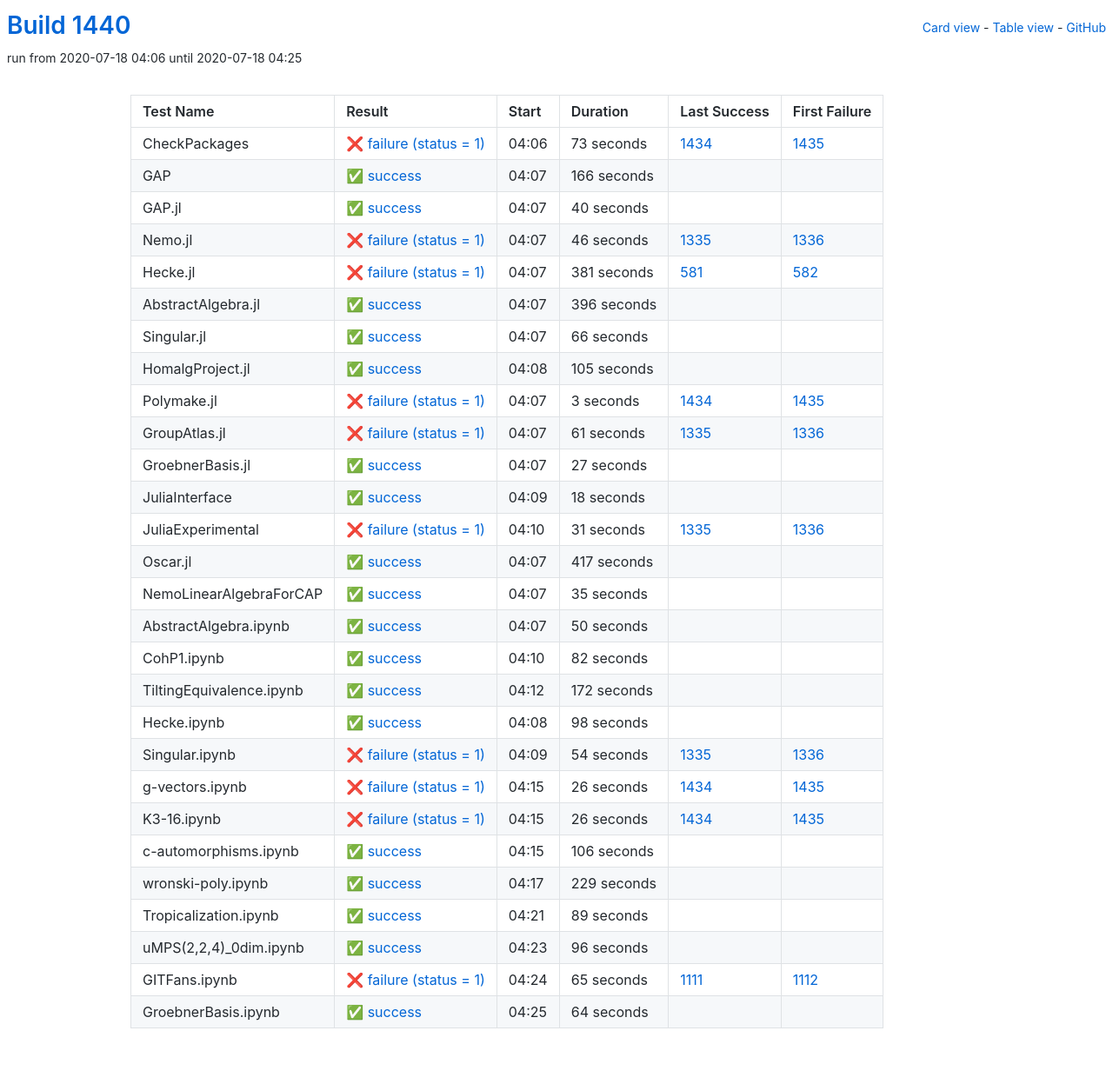
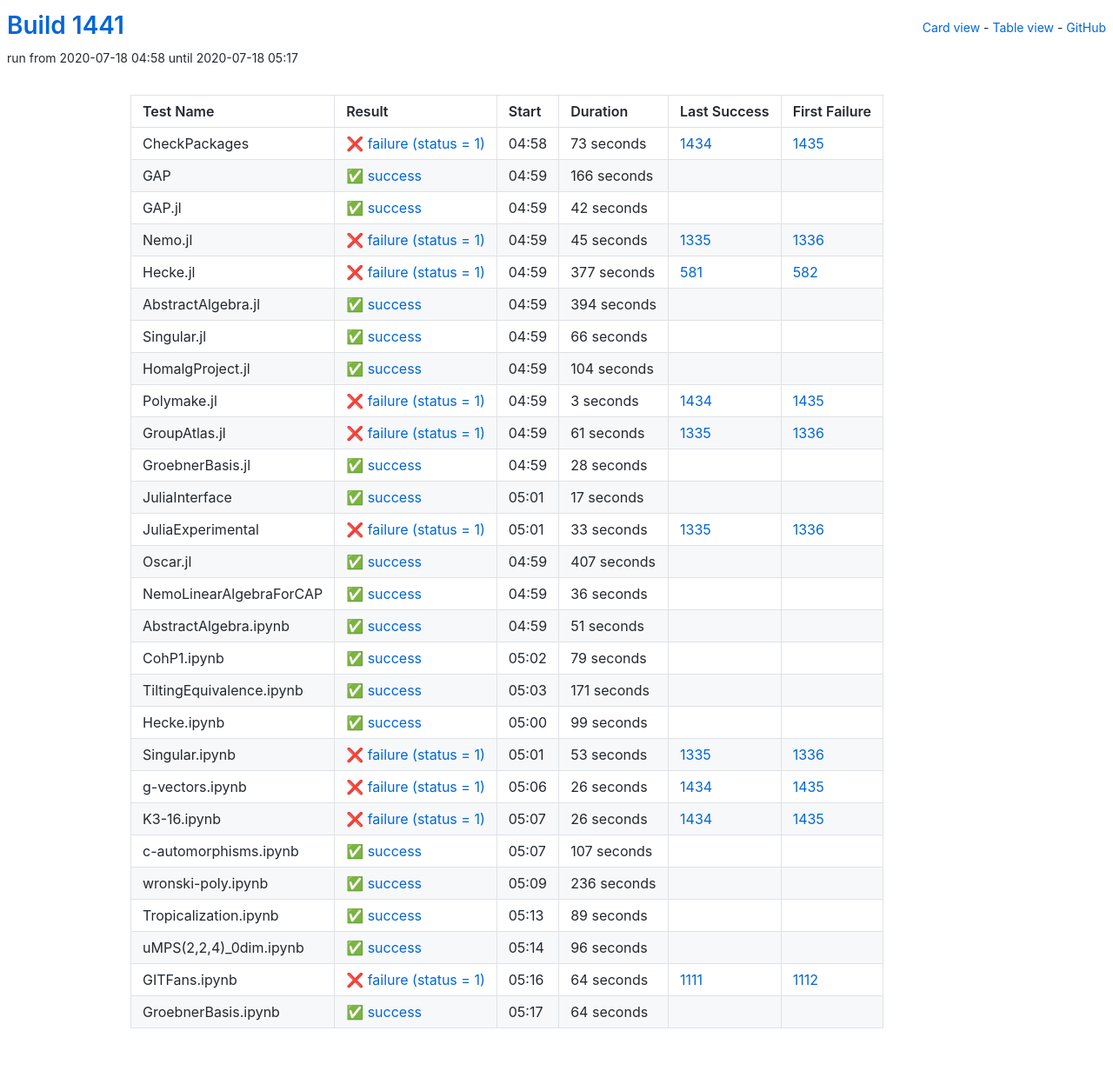
Before and after one commit to oscar-system/oscar-ci-status-1.4, a Jekyll site: the page built from table.html, in a window 1280 px wide. Shown: the whole page at 87% size. Built offline with Jekyll 4.4.1, drawn with Linux system fonts in a browser that asks for light colours.

Commit message:
Build #1441

```diff
--- a/_data/ci.yml
+++ b/_data/ci.yml
@@ -1,6 +1,6 @@
 ---
-build: 1440
-build_url: https://oscarci.mathematik.uni-kl.de/job/oscar-julia-1.4/1440/
+build: 1441
+build_url: https://oscarci.mathematik.uni-kl.de/job/oscar-julia-1.4/1441/
 job: oscar-julia-1.4
 organization: oscar-system
 repo: oscar-ci-status-1.4
@@ -8,8 +8,8 @@ repourl: https://github.com/oscar-system/oscar-ci-status-1.4
 tests:
 - name: CheckPackages
   id: checkpackages
-  log: https://oscarci.mathematik.uni-kl.de/job/oscar-julia-1.4/1440/artifact/logs/build-1440/CheckPackages.log
-  start: 2020-07-18 04:06
+  log: https://oscarci.mathematik.uni-kl.de/job/oscar-julia-1.4/1441/artifact/logs/build-1441/CheckPackages.log
+  start: 2020-07-18 04:58
   success: false
   exitcode: 1
   status: failure
@@ -20,8 +20,8 @@ tests:
   first_failure_url: https://oscarci.mathematik.uni-kl.de/job/oscar-julia-1.4/1435/
 - name: GAP
   id: gap
-  log: https://oscarci.mathematik.uni-kl.de/job/oscar-julia-1.4/1440/artifact/logs/build-1440/GAP.log
-  start: 2020-07-18 04:07
+  log: https://oscarci.mathematik.uni-kl.de/job/oscar-julia-1.4/1441/artifact/logs/build-1441/GAP.log
+  start: 2020-07-18 04:59
   success: true
   exitcode: 0
   status: success
@@ -32,56 +32,56 @@ tests:
   first_failure_url:
 - name: GAP.jl
   id: gap-jl
-  log: https://oscarci.mathematik.uni-kl.de/job/oscar-julia-1.4/1440/artifact/logs/build-1440/GAP.jl.log
-  start: 2020-07-18 04:07
+  log: https://oscarci.mathematik.uni-kl.de/job/oscar-julia-1.4/1441/artifact/logs/build-1441/GAP.jl.log
+  start: 2020-07-18 04:59
   success: true
   exitcode: 0
   status: success
-  duration: 40
+  duration: 42
   last_success: false
   last_success_url:
   first_failure: false
   first_failure_url:
 - name: Nemo.jl
   id: nemo-jl
-  log: https://oscarci.mathematik.uni-kl.de/job/oscar-julia-1.4/1440/artifact/logs/build-1440/Nemo.jl.log
-  start: 2020-07-18 04:07
+  log: https://oscarci.mathematik.uni-kl.de/job/oscar-julia-1.4/1441/artifact/logs/build-1441/Nemo.jl.log
+  start: 2020-07-18 04:59
   success: false
   exitcode: 1
   status: failure
-  duration: 46
+  duration: 45
   last_success: 1335
   last_success_url: https://oscarci.mathematik.uni-kl.de/job/oscar-julia-1.4/1335/
   first_failure: 1336
   first_failure_url: https://oscarci.mathematik.uni-kl.de/job/oscar-julia-1.4/1336/
 - name: Hecke.jl
   id: hecke-jl
-  log: https://oscarci.mathematik.uni-kl.de/job/oscar-julia-1.4/1440/artifact/logs/build-1440/Hecke.jl.log
-  start: 2020-07-18 04:07
+  log: https://oscarci.mathematik.uni-kl.de/job/oscar-julia-1.4/1441/artifact/logs/build-1441/Hecke.jl.log
+  start: 2020-07-18 04:59
   success: false
   exitcode: 1
   status: failure
-  duration: 381
+  duration: 377
   last_success: 581
   last_success_url: https://oscarci.mathematik.uni-kl.de/job/oscar-julia-1.4/581/
   first_failure: 582
   first_failure_url: https://oscarci.mathematik.uni-kl.de/job/oscar-julia-1.4/582/
 - name: AbstractAlgebra.jl
   id: abstractalgebra-jl
-  log: https://oscarci.mathematik.uni-kl.de/job/oscar-julia-1.4/1440/artifact/logs/build-1440/AbstractAlgebra.jl.log
-  start: 2020-07-18 04:07
+  log: https://oscarci.mathematik.uni-kl.de/job/oscar-julia-1.4/1441/artifact/logs/build-1441/AbstractAlgebra.jl.log
+  start: 2020-07-18 04:59
   success: true
   exitcode: 0
   status: success
-  duration: 396
+  duration: 394
   last_success: false
   last_success_url:
   first_failure: false
   first_failure_url:
 - name: Singular.jl
   id: singular-jl
-  log: https://oscarci.mathematik.uni-kl.de/job/oscar-julia-1.4/1440/artifact/logs/build-1440/Singular.jl.log
-  start: 2020-07-18 04:07
+  log: https://oscarci.mathematik.uni-kl.de/job/oscar-julia-1.4/1441/artifact/logs/build-1441/Singular.jl.log
+  start: 2020-07-18 04:59
   success: true
   exitcode: 0
   status: success
@@ -92,20 +92,20 @@ tests:
   first_failure_url:
 - name: HomalgProject.jl
   id: homalgproject-jl
-  log: https://oscarci.mathematik.uni-kl.de/job/oscar-julia-1.4/1440/artifact/logs/build-1440/HomalgProject.jl.log
-  start: 2020-07-18 04:08
+  log: https://oscarci.mathematik.uni-kl.de/job/oscar-julia-1.4/1441/artifact/logs/build-1441/HomalgProject.jl.log
+  start: 2020-07-18 04:59
   success: true
   exitcode: 0
   status: success
-  duration: 105
+  duration: 104
   last_success: false
   last_success_url:
   first_failure: false
   first_failure_url:
 - name: Polymake.jl
   id: polymake-jl
-  log: https://oscarci.mathematik.uni-kl.de/job/oscar-julia-1.4/1440/artifact/logs/build-1440/Polymake.jl.log
-  start: 2020-07-18 04:07
+  log: https://oscarci.mathematik.uni-kl.de/job/oscar-julia-1.4/1441/artifact/logs/build-1441/Polymake.jl.log
+  start: 2020-07-18 04:59
   success: false
   exitcode: 1
   status: failure
@@ -116,8 +116,8 @@ tests:
   first_failure_url: https://oscarci.mathematik.uni-kl.de/job/oscar-julia-1.4/1435/
 - name: GroupAtlas.jl
   id: groupatlas-jl
-  log: https://oscarci.mathematik.uni-kl.de/job/oscar-julia-1.4/1440/artifact/logs/build-1440/GroupAtlas.jl.log
-  start: 2020-07-18 04:07
+  log: https://oscarci.mathematik.uni-kl.de/job/oscar-julia-1.4/1441/artifact/logs/build-1441/GroupAtlas.jl.log
+  start: 2020-07-18 04:59
   success: false
   exitcode: 1
   status: failure
@@ -128,128 +128,128 @@ tests:
   first_failure_url: https://oscarci.mathematik.uni-kl.de/job/oscar-julia-1.4/1336/
 - name: GroebnerBasis.jl
   id: groebnerbasis-jl
-  log: https://oscarci.mathematik.uni-kl.de/job/oscar-julia-1.4/1440/artifact/logs/build-1440/GroebnerBasis.jl.log
-  start: 2020-07-18 04:07
+  log: https://oscarci.mathematik.uni-kl.de/job/oscar-julia-1.4/1441/artifact/logs/build-1441/GroebnerBasis.jl.log
+  start: 2020-07-18 04:59
   success: true
   exitcode: 0
   status: success
-  duration: 27
+  duration: 28
   last_success: false
   last_success_url:
   first_failure: false
   first_failure_url:
 - name: JuliaInterface
   id: juliainterface
-  log: https://oscarci.mathematik.uni-kl.de/job/oscar-julia-1.4/1440/artifact/logs/build-1440/JuliaInterface.log
-  start: 2020-07-18 04:09
+  log: https://oscarci.mathematik.uni-kl.de/job/oscar-julia-1.4/1441/artifact/logs/build-1441/JuliaInterface.log
+  start: 2020-07-18 05:01
   success: true
   exitcode: 0
   status: success
-  duration: 18
+  duration: 17
   last_success: false
   last_success_url:
   first_failure: false
   first_failure_url:
 - name: JuliaExperimental
   id: juliaexperimental
-  log: https://oscarci.mathematik.uni-kl.de/job/oscar-julia-1.4/1440/artifact/logs/build-1440/JuliaExperimental.log
-  start: 2020-07-18 04:10
+  log: https://oscarci.mathematik.uni-kl.de/job/oscar-julia-1.4/1441/artifact/logs/build-1441/JuliaExperimental.log
+  start: 2020-07-18 05:01
   success: false
   exitcode: 1
   status: failure
-  duration: 31
+  duration: 33
   last_success: 1335
   last_success_url: https://oscarci.mathematik.uni-kl.de/job/oscar-julia-1.4/1335/
   first_failure: 1336
   first_failure_url: https://oscarci.mathematik.uni-kl.de/job/oscar-julia-1.4/1336/
 - name: Oscar.jl
   id: oscar-jl
-  log: https://oscarci.mathematik.uni-kl.de/job/oscar-julia-1.4/1440/artifact/logs/build-1440/Oscar.jl.log
-  start: 2020-07-18 04:07
+  log: https://oscarci.mathematik.uni-kl.de/job/oscar-julia-1.4/1441/artifact/logs/build-1441/Oscar.jl.log
+  start: 2020-07-18 04:59
   success: true
   exitcode: 0
   status: success
-  duration: 417
+  duration: 407
   last_success: false
   last_success_url:
   first_failure: false
   first_failure_url:
 - name: NemoLinearAlgebraForCAP
   id: nemolinearalgebraforcap
-  log: https://oscarci.mathematik.uni-kl.de/job/oscar-julia-1.4/1440/artifact/logs/build-1440/NemoLinearAlgebraForCAP.log
-  start: 2020-07-18 04:07
+  log: https://oscarci.mathematik.uni-kl.de/job/oscar-julia-1.4/1441/artifact/logs/build-1441/NemoLinearAlgebraForCAP.log
+  start: 2020-07-18 04:59
   success: true
   exitcode: 0
   status: success
-  duration: 35
+  duration: 36
   last_success: false
   last_success_url:
   first_failure: false
   first_failure_url:
 - name: AbstractAlgebra.ipynb
   id: abstractalgebra-ipynb
-  log: https://oscarci.mathematik.uni-kl.de/job/oscar-julia-1.4/1440/artifact/logs/build-1440/AbstractAlgebra.ipynb.log
-  start: 2020-07-18 04:07
+  log: https://oscarci.mathematik.uni-kl.de/job/oscar-julia-1.4/1441/artifact/logs/build-1441/AbstractAlgebra.ipynb.log
+  start: 2020-07-18 04:59
   success: true
   exitcode: 0
   status: success
-  duration: 50
+  duration: 51
   last_success: false
   last_success_url:
   first_failure: false
   first_failure_url:
 - name: CohP1.ipynb
   id: cohp1-ipynb
-  log: https://oscarci.mathematik.uni-kl.de/job/oscar-julia-1.4/1440/artifact/logs/build-1440/CohP1.ipynb.log
-  start: 2020-07-18 04:10
+  log: https://oscarci.mathematik.uni-kl.de/job/oscar-julia-1.4/1441/artifact/logs/build-1441/CohP1.ipynb.log
+  start: 2020-07-18 05:02
   success: true
   exitcode: 0
   status: success
-  duration: 82
+  duration: 79
   last_success: false
   last_success_url:
   first_failure: false
   first_failure_url:
 - name: TiltingEquivalence.ipynb
   id: tiltingequivalence-ipynb
-  log: https://oscarci.mathematik.uni-kl.de/job/oscar-julia-1.4/1440/artifact/logs/build-1440/TiltingEquivalence.ipynb.log
-  start: 2020-07-18 04:12
+  log: https://oscarci.mathematik.uni-kl.de/job/oscar-julia-1.4/1441/artifact/logs/build-1441/TiltingEquivalence.ipynb.log
+  start: 2020-07-18 05:03
   success: true
   exitcode: 0
   status: success
-  duration: 172
+  duration: 171
   last_success: false
   last_success_url:
   first_failure: false
   first_failure_url:
 - name: Hecke.ipynb
   id: hecke-ipynb
-  log: https://oscarci.mathematik.uni-kl.de/job/oscar-julia-1.4/1440/artifact/logs/build-1440/Hecke.ipynb.log
-  start: 2020-07-18 04:08
+  log: https://oscarci.mathematik.uni-kl.de/job/oscar-julia-1.4/1441/artifact/logs/build-1441/Hecke.ipynb.log
+  start: 2020-07-18 05:00
   success: true
   exitcode: 0
   status: success
-  duration: 98
+  duration: 99
   last_success: false
   last_success_url:
   first_failure: false
   first_failure_url:
 - name: Singular.ipynb
   id: singular-ipynb
-  log: https://oscarci.mathematik.uni-kl.de/job/oscar-julia-1.4/1440/artifact/logs/build-1440/Singular.ipynb.log
-  start: 2020-07-18 04:09
+  log: https://oscarci.mathematik.uni-kl.de/job/oscar-julia-1.4/1441/artifact/logs/build-1441/Singular.ipynb.log
+  start: 2020-07-18 05:01
   success: false
   exitcode: 1
   status: failure
-  duration: 54
+  duration: 53
   last_success: 1335
   last_success_url: https://oscarci.mathematik.uni-kl.de/job/oscar-julia-1.4/1335/
   first_failure: 1336
   first_failure_url: https://oscarci.mathematik.uni-kl.de/job/oscar-julia-1.4/1336/
 - name: g-vectors.ipynb
   id: g-vectors-ipynb
-  log: https://oscarci.mathematik.uni-kl.de/job/oscar-julia-1.4/1440/artifact/logs/build-1440/g-vectors.ipynb.log
-  start: 2020-07-18 04:15
+  log: https://oscarci.mathematik.uni-kl.de/job/oscar-julia-1.4/1441/artifact/logs/build-1441/g-vectors.ipynb.log
+  start: 2020-07-18 05:06
   success: false
   exitcode: 1
   status: failure
@@ -260,8 +260,8 @@ tests:
   first_failure_url: https://oscarci.mathematik.uni-kl.de/job/oscar-julia-1.4/1435/
 - name: K3-16.ipynb
   id: k3-16-ipynb
-  log: https://oscarci.mathematik.uni-kl.de/job/oscar-julia-1.4/1440/artifact/logs/build-1440/K3-16.ipynb.log
-  start: 2020-07-18 04:15
+  log: https://oscarci.mathematik.uni-kl.de/job/oscar-julia-1.4/1441/artifact/logs/build-1441/K3-16.ipynb.log
+  start: 2020-07-18 05:07
   success: false
   exitcode: 1
   status: failure
@@ -272,32 +272,32 @@ tests:
   first_failure_url: https://oscarci.mathematik.uni-kl.de/job/oscar-julia-1.4/1435/
 - name: c-automorphisms.ipynb
   id: c-automorphisms-ipynb
-  log: https://oscarci.mathematik.uni-kl.de/job/oscar-julia-1.4/1440/artifact/logs/build-1440/c-automorphisms.ipynb.log
-  start: 2020-07-18 04:15
+  log: https://oscarci.mathematik.uni-kl.de/job/oscar-julia-1.4/1441/artifact/logs/build-1441/c-automorphisms.ipynb.log
+  start: 2020-07-18 05:07
   success: true
   exitcode: 0
   status: success
-  duration: 106
+  duration: 107
   last_success: false
   last_success_url:
   first_failure: false
   first_failure_url:
 - name: wronski-poly.ipynb
   id: wronski-poly-ipynb
-  log: https://oscarci.mathematik.uni-kl.de/job/oscar-julia-1.4/1440/artifact/logs/build-1440/wronski-poly.ipynb.log
-  start: 2020-07-18 04:17
+  log: https://oscarci.mathematik.uni-kl.de/job/oscar-julia-1.4/1441/artifact/logs/build-1441/wronski-poly.ipynb.log
+  start: 2020-07-18 05:09
   success: true
   exitcode: 0
   status: success
-  duration: 229
+  duration: 236
   last_success: false
   last_success_url:
   first_failure: false
   first_failure_url:
 - name: Tropicalization.ipynb
   id: tropicalization-ipynb
-  log: https://oscarci.mathematik.uni-kl.de/job/oscar-julia-1.4/1440/artifact/logs/build-1440/Tropicalization.ipynb.log
-  start: 2020-07-18 04:21
+  log: https://oscarci.mathematik.uni-kl.de/job/oscar-julia-1.4/1441/artifact/logs/build-1441/Tropicalization.ipynb.log
+  start: 2020-07-18 05:13
   success: true
   exitcode: 0
   status: success
@@ -308,8 +308,8 @@ tests:
   first_failure_url:
 - name: uMPS(2,2,4)_0dim.ipynb
   id: umps-2-2-4-0dim-ipynb
-  log: https://oscarci.mathematik.uni-kl.de/job/oscar-julia-1.4/1440/artifact/logs/build-1440/uMPS-2-2-4-_0dim.ipynb.log
-  start: 2020-07-18 04:23
+  log: https://oscarci.mathematik.uni-kl.de/job/oscar-julia-1.4/1441/artifact/logs/build-1441/uMPS-2-2-4-_0dim.ipynb.log
+  start: 2020-07-18 05:14
   success: true
   exitcode: 0
   status: success
@@ -320,20 +320,20 @@ tests:
   first_failure_url:
 - name: GITFans.ipynb
   id: gitfans-ipynb
-  log: https://oscarci.mathematik.uni-kl.de/job/oscar-julia-1.4/1440/artifact/logs/build-1440/GITFans.ipynb.log
-  start: 2020-07-18 04:24
+  log: https://oscarci.mathematik.uni-kl.de/job/oscar-julia-1.4/1441/artifact/logs/build-1441/GITFans.ipynb.log
+  start: 2020-07-18 05:16
   success: false
   exitcode: 1
   status: failure
-  duration: 65
+  duration: 64
   last_success: 1111
   last_success_url: https://oscarci.mathematik.uni-kl.de/job/oscar-julia-1.4/1111/
   first_failure: 1112
   first_failure_url: https://oscarci.mathematik.uni-kl.de/job/oscar-julia-1.4/1112/
 - name: GroebnerBasis.ipynb
   id: groebnerbasis-ipynb
-  log: https://oscarci.mathematik.uni-kl.de/job/oscar-julia-1.4/1440/artifact/logs/build-1440/GroebnerBasis.ipynb.log
-  start: 2020-07-18 04:25
+  log: https://oscarci.mathematik.uni-kl.de/job/oscar-julia-1.4/1441/artifact/logs/build-1441/GroebnerBasis.ipynb.log
+  start: 2020-07-18 05:17
   success: true
   exitcode: 0
   status: success
```
Also changed, not shown: README.md.
